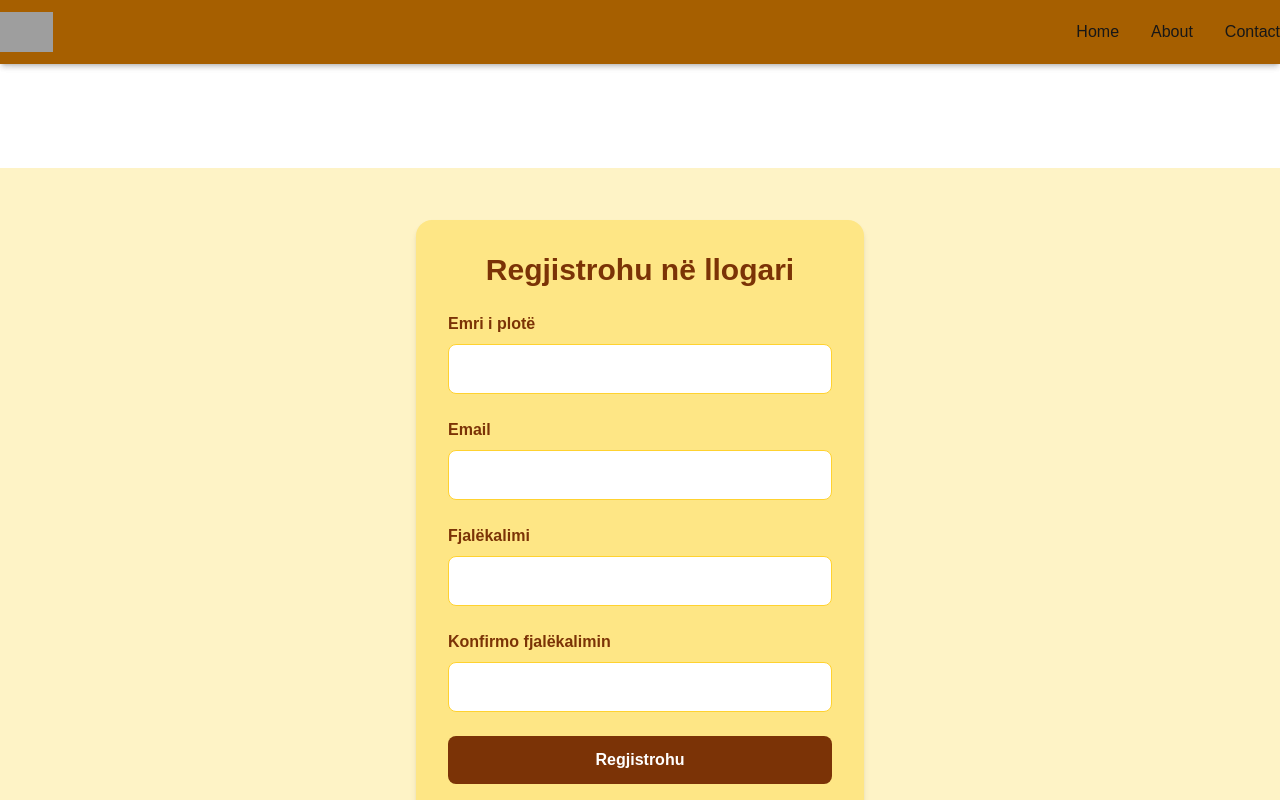
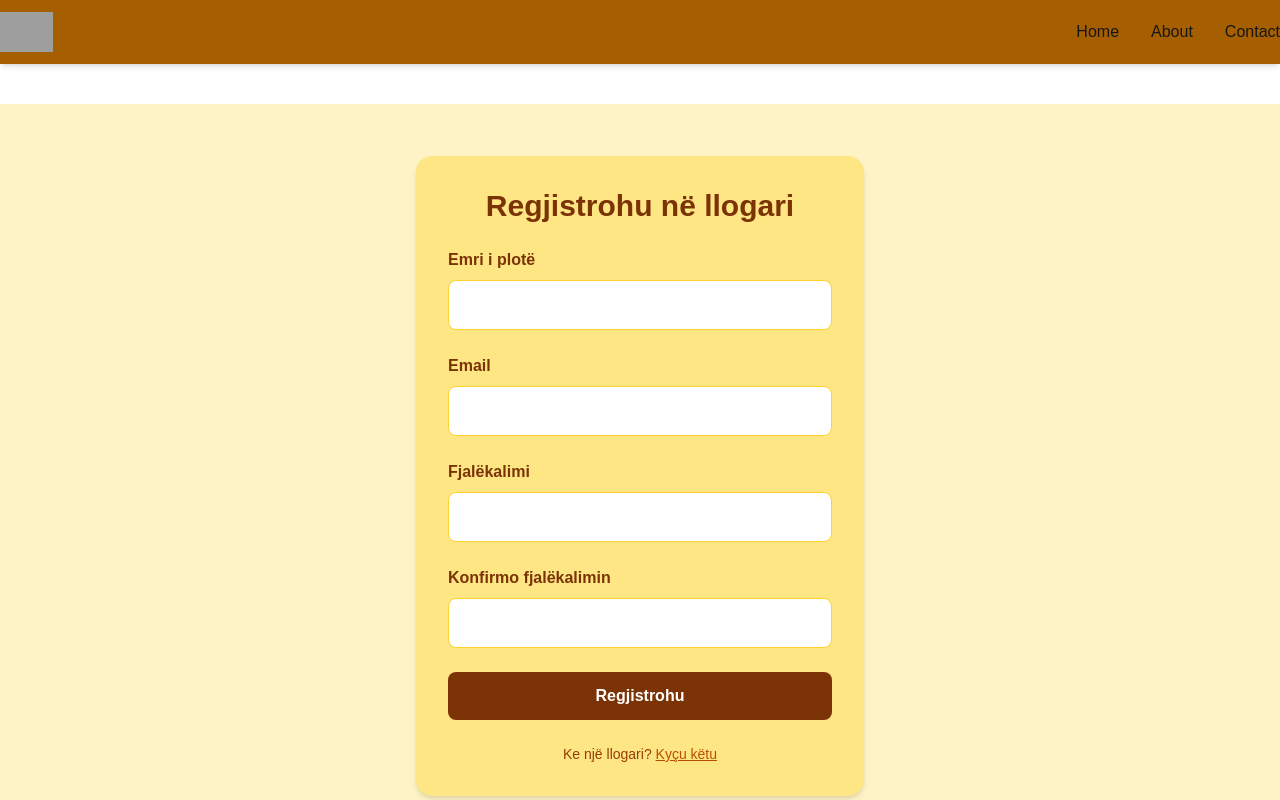
Before and after one commit to eraazeqaj/FurnitureShopping, a Next.js app: page /register in a window 1280 px wide. Shown: the top 800 px of the page. Built offline with nearby package versions, Linux system fonts and the light colour scheme; grey boxes are pictures that could not be loaded.

Commit message:
Fixed some styling errors

```diff
--- a/src/pages/login/index.tsx
+++ b/src/pages/login/index.tsx
@@ -4,11 +4,11 @@ import LoginForm from "@/components/Forms/LoginForm";
 
 export default function LoginPage() {
   return (
-    <MainLayout name="Login">
-      {/* This div keeps the padding so the form doesn't go under the fixed header */}
+
+
       <div className="pt-14">
         <LoginForm />
       </div>
-    </MainLayout>
+
   );
 }
--- a/src/pages/register/index.tsx
+++ b/src/pages/register/index.tsx
@@ -3,10 +3,10 @@ import MainLayout from "@/components/MainLayout";
 
 export default function RegisterPage(){
     return (
-        <MainLayout name="Register">
+
             <div className="pt-10">
                 <RegisterForm />
             </div>
-        </MainLayout>
+
     );
 }
```
